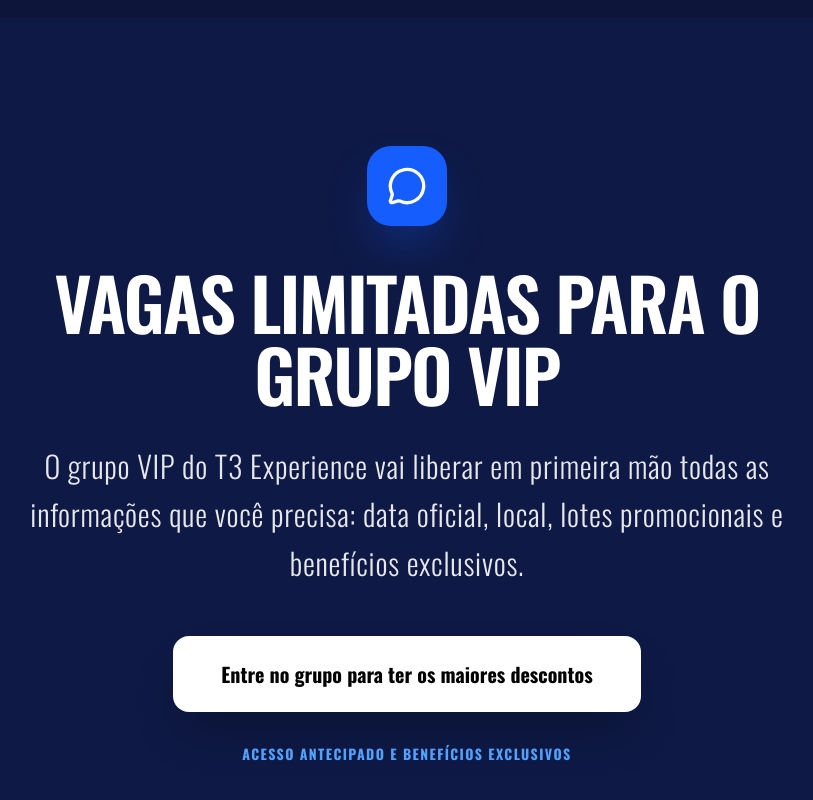
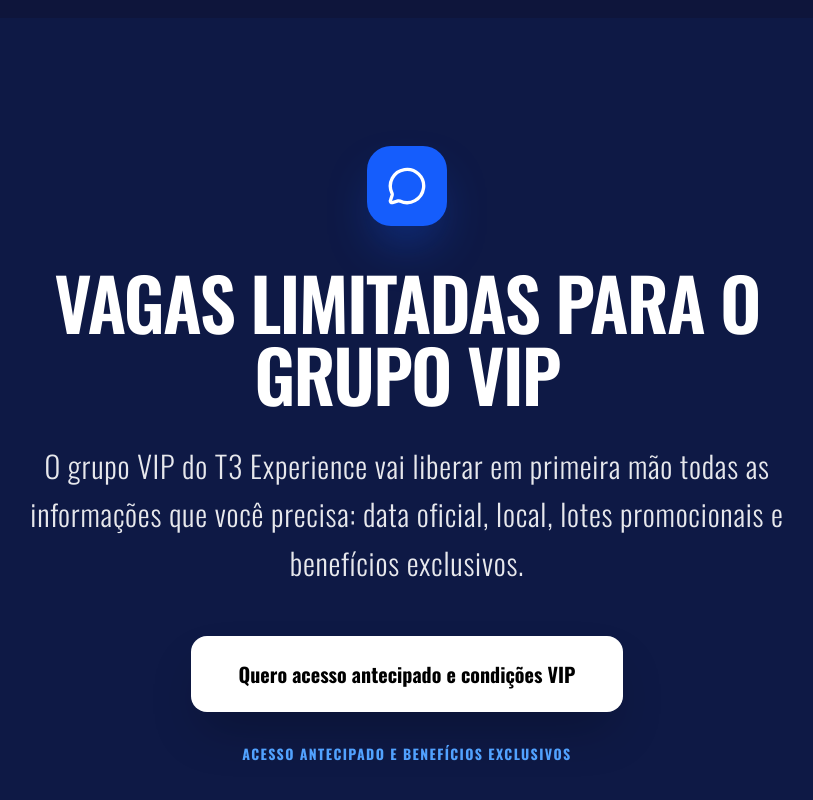
Before and after one commit to hamiltonmatematica/t3experiencemoc, a React (Vite) app: page / in a window 1280 px wide. Shown: the part 1706-2506 px from the top of the page, without its empty margins (233-1046 px from the left). Built offline with nearby package versions, Linux system fonts and the light colour scheme.

Commit message:
feat: update button text to 'Quero acesso antecipado e condições VIP'

```diff
--- a/src/App.tsx
+++ b/src/App.tsx
@@ -250,7 +250,7 @@
                 onClick={handleJoinGroup}
                 className="bg-white text-black px-12 py-5 rounded-full font-bold text-lg flex items-center justify-center gap-4 hover:scale-[1.05] transition-all shadow-[0_0_40px_rgba(255,255,255,0.1)] uppercase tracking-wide"
               >
-                Entre no grupo para ter os maiores descontos <span className="text-xl">↗</span>
+                Quero acesso antecipado e condições VIP <span className="text-xl">↗</span>
               </button>
             </div>
           </motion.div>
@@ -285,7 +285,7 @@
             onClick={handleJoinGroup}
             className="bg-white text-black px-10 py-5 rounded-2xl font-bold flex items-center gap-3 mx-auto transition-all w-fit hover:scale-105 uppercase tracking-wide"
           >
-            Entre no grupo para ter os maiores descontos <ChevronRight size={20} />
+            Quero acesso antecipado e condições VIP <ChevronRight size={20} />
           </button>
         </div>
       </section>
@@ -305,7 +305,7 @@
             onClick={handleJoinGroup}
             className="inline-block bg-white text-black px-12 py-6 rounded-2xl font-bold text-xl hover:scale-105 transition-transform shadow-2xl"
           >
-            Entre no grupo para ter os maiores descontos
+            Quero acesso antecipado e condições VIP
           </button>
           <div className="mt-8 text-sm font-bold text-blue-400 uppercase tracking-widest">
             Acesso antecipado e benefícios exclusivos
```
